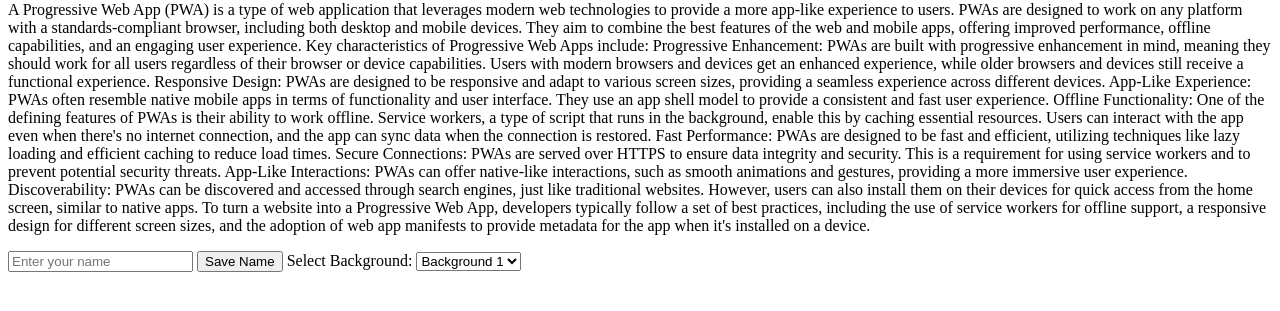
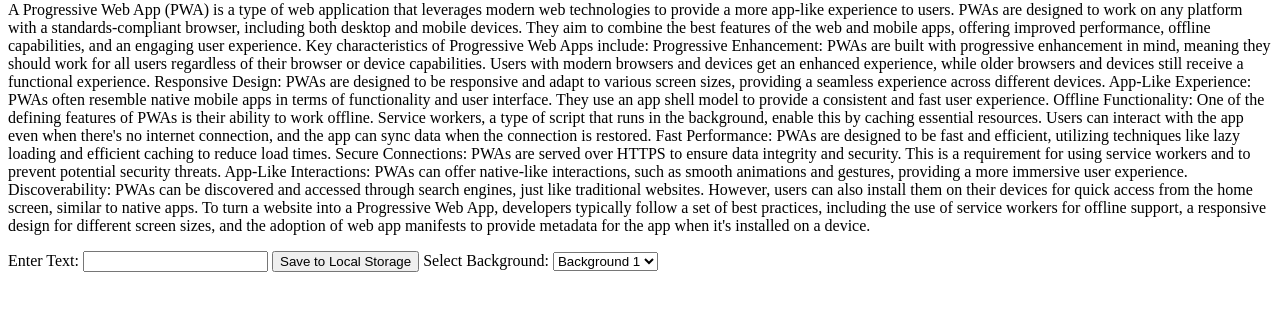
Before and after one commit to brondolo/brondolo.github.io, a plain HTML site: page CNIT133M/Homework_4/index.html in a window 1280 px wide. Shown: the part 79-390 px from the top of the page. Drawn offline with Linux system fonts and the light colour scheme.

Commit message:
bigger icon. updated text input handling

```diff
--- a/CNIT133M/Homework_4/index.html
+++ b/CNIT133M/Homework_4/index.html
@@ -51,8 +51,9 @@
         support, a responsive design for different screen sizes, and the adoption of web app manifests to provide metadata for the app when it's installed on
         a device.
     </p>
-    <input type="text" id="nameInput" placeholder="Enter your name">
-    <button onclick="saveName()">Save Name</button>
+    <label for="textInput">Enter Text:</label>
+    <input type="text" id="textInput">
+    <button onclick="handleInput()">Save to Local Storage</button>
 
     <label for="backgroundSelect">Select Background:</label>
     <select id="backgroundSelect" onchange="changeBackground()">
@@ -71,10 +72,18 @@
         }
 
         // save a name in local storage
-        function saveName() {
-            const savedName = localStorage.getItem('name');
-            if (savedName) {
-                document.getElementById('nameInput').value = savedName;
+        function handleInput() {
+            // Get the input value
+            var inputValue = document.getElementById('textInput').value;
+
+            // Check if the input value is in local storage
+            if (localStorage.getItem('savedText') === null) {
+                // If not in local storage, save it
+                localStorage.setItem('savedText', inputValue);
+                alert('Text saved to local storage!');
+            } else {
+                // If already in local storage, do something else or notify the user
+                alert('Text is already in local storage!');
             }
         }
 
--- a/CNIT133M/Homework_4/service-worker.js
+++ b/CNIT133M/Homework_4/service-worker.js
@@ -5,7 +5,7 @@ self.addEventListener('install', (event) => {
                 '/',
                 '/index.html',
                 '/manifest.json',
-                '/dog-icon-100.png'
+                '/dog-icon-192.png'
             ]);
         })
     );
```
Also changed, not shown: CNIT133M/Homework_4/dog-icon-192.png (added), CNIT133M/Homework_4/manifest.json.
